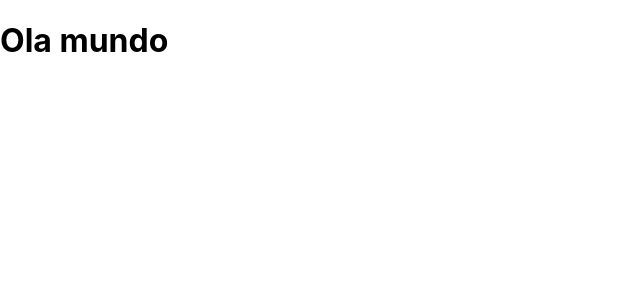
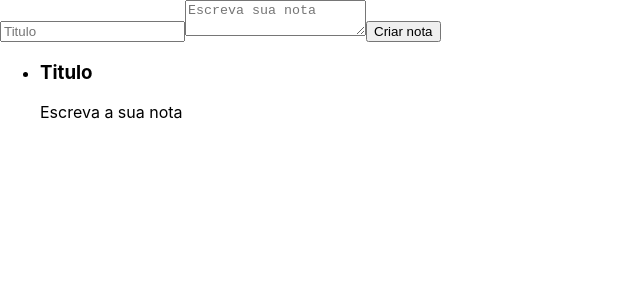
Before and after one commit to gualterapple/React---ceep, a React (Create React App) app: page / in a window 1280 px wide. Shown: the top 300 px of the page, without its empty margins (0-640 px from the left). Built offline with nearby package versions, Linux system fonts and the light colour scheme.

Commit message:
Criando o primeiro component

```diff
--- a/src/App.js
+++ b/src/App.js
@@ -1,8 +1,16 @@
-import './App.css';
+import "./App.css";
+import { ListaDeNotas } from "./components/ListaDeNotas";
 
 function App() {
   return (
-    <h1>Ola mundo</h1>
+    <section>
+      <form>
+        <input type="text" placeholder="Titulo" />
+        <textarea placeholder="Escreva sua nota" />
+        <button>Criar nota</button>
+      </form>
+      <ListaDeNotas/>
+    </section>
   );
 }
 
--- /dev/null
+++ b/src/components/ListaDeNotas.jsx
@@ -0,0 +1,18 @@
+import React, { Component } from "react";
+
+export class ListaDeNotas extends Component {
+  render() {
+    return (
+      <ul>
+        <li>
+          <section>
+            <header>
+              <h1>Titulo</h1>
+            </header>
+            <p>Escreva a sua nota</p>
+          </section>
+        </li>
+      </ul>
+    );
+  }
+}
```
